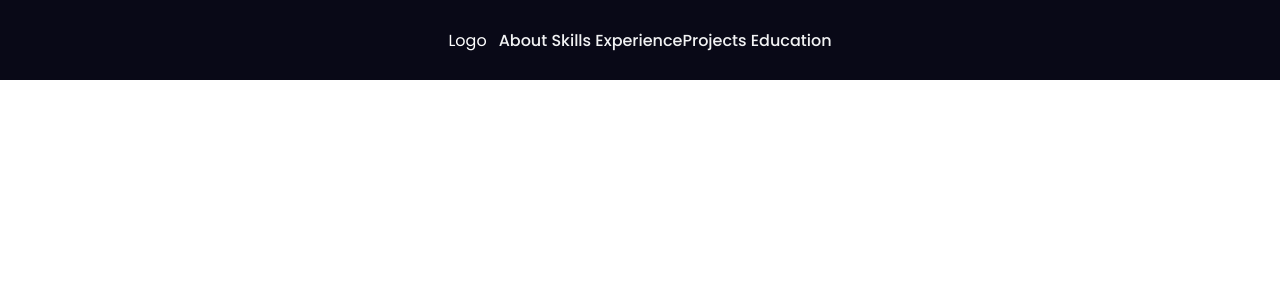
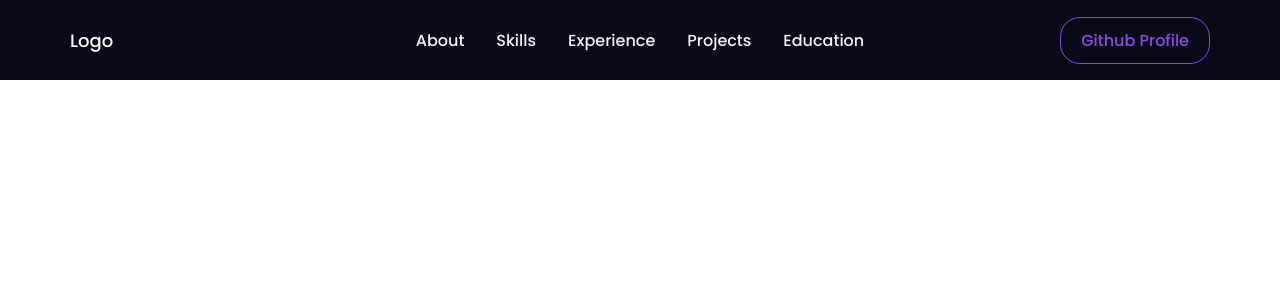
Before and after one commit to aswathi-48/Portfolio, a React (Create React App) app in the folder my-portfolio/: page / in a window 1280 px wide. Shown: the top 300 px of the page. Built offline with nearby package versions, Linux system fonts and the light colour scheme.

Commit message:
Navbar completed

```diff
--- a/my-portfolio/src/components/Navbar.jsx
+++ b/my-portfolio/src/components/Navbar.jsx
@@ -1,9 +1,10 @@
-import React from 'react'
-import styled from 'styled-components'
-import {Link as LinkR} from 'react-router-dom'
+import React, { useState } from "react";
+import { Link as LinkR } from "react-router-dom";
+import styled, { useTheme } from "styled-components";
+import { Bio } from "../data/constants";
+import { MenuRounded } from "@mui/icons-material";
 
-
-const NavbarContainer = styled.div`
+const Nav = styled.div`
   background-color: ${({ theme }) => theme.bg};
   height: 80px;
   display: flex;
@@ -13,22 +14,41 @@ const NavbarContainer = styled.div`
   position: sticky;
   top: 0;
   z-index: 10;
-    color: white
+  color: white;
+`;
+
+const NavbarContainer = styled.div`
+  width: 100%;
+  max-width: 1200px;
+  padding: 0 24px;
+  display: flex;
+  align-items: center;
+  justify-content: space-between;
+  font-size: 1rem;
 `;
 const NavLogo = styled(LinkR)`
+  width: 80%;
   padding: 0 6px;
+  font-weight: 500;
+  font-size: 18px;
   text-decoration: none;
-    color: inherit
+  color: inherit;
 `;
+
 const NavItems = styled.ul`
-    width: 100%,
+  width: 100%;
   display: flex;
   align-items: center;
-    justyfy-content: center;
+  justify-content: center;
   gap: 32px;
   padding: 0 6px;
   list-style: none;
-`
+
+  @media screen and (max-width: 768px) {
+    display: none;
+  }
+`;
+
 const NavLink = styled.a`
   color: ${({ theme }) => theme.text_primary};
   font-weight: 500;
@@ -38,7 +58,7 @@ const NavLink = styled.a`
   &:hover {
     color: ${({ theme }) => theme.primary};
   }
-`
+`;
 
 const ButtonContainer = styled.div`
   width: 80%;
@@ -70,29 +90,100 @@ const GithubButton = styled.a`
     color: ${({ theme }) => theme.text_primary};
   }
 `;
+
+const MobileIcon = styled.div`
+  height: 100%;
+  display: flex;
+  align-items: center;
+  color: ${({ theme }) => theme.text_primary};
+  display: none;
+  @media screen and (max-width: 768px) {
+    display: block;
+  }
+`;
+
+const MobileMenu = styled.ul`
+  width: 100%;
+  display: flex;
+  flex-direction: column;
+  align-items: start;
+  gap: 16px;
+  padding: 0 6px;
+  list-style: none;
+  width: 100%;
+  padding: 12px 40px 24px 40px;
+  background: ${({ theme }) => theme.card_light + 99};
+  position: absolute;
+  top: 80px;
+  right: 0;
+
+  transition: all 0.6s ease-in-out;
+  transform: ${({ isOpen }) =>
+    isOpen ? "translateY(0)" : "translateY(-100%)"};
+  border-radius: 0 0 20px 20px;
+  box-shadow: 0 0 10px 0 rgba(0, 0, 0, 0.2);
+  opacity: ${({ isOpen }) => (isOpen ? "100%" : "0")};
+  z-index: ${({ isOpen }) => (isOpen ? "1000" : "-1000")};
+`;
+
 const Navbar = () => {
+  const [isOpen, setIsOpen] = useState(false);
+  const theme = useTheme();
   return (
+    <Nav>
       <NavbarContainer>
-        <NavLogo to="/"> Logo</NavLogo>
+        <NavLogo to="/">Logo</NavLogo>
+
+        <MobileIcon onClick={() => setIsOpen(!isOpen)}>
+          <MenuRounded style={{ color: "inherit" }} />
+        </MobileIcon>
+
         <NavItems>
-            <NavLink href="#About">About </NavLink>
-            <NavLink href="#Skills">Skills </NavLink>
+          <NavLink href="#About">About</NavLink>
+          <NavLink href="#Skills">Skills</NavLink>
           <NavLink href="#Experience">Experience</NavLink>
-            <NavLink href="#Projects">Projects </NavLink>
-            <NavLink href="#Education">Education </NavLink>
-
+          <NavLink href="#Projects">Projects</NavLink>
+          <NavLink href="#Education">Education</NavLink>
         </NavItems>
 
-          {/* <GithubButton href={Bio.github} target="_Blank"> */}
-        {/* <ButtonContainer>
-          <GithubButton >
-
+        {isOpen && (
+          <MobileMenu isOpen={isOpen}>
+            <NavLink onClick={() => setIsOpen(!isOpen)} href="#About">
+              About
+            </NavLink>
+            <NavLink onClick={() => setIsOpen(!isOpen)} href="#Skills">
+              Skills
+            </NavLink>
+            <NavLink onClick={() => setIsOpen(!isOpen)} href="#Experience">
+              Experience
+            </NavLink>
+            <NavLink onClick={() => setIsOpen(!isOpen)} href="#Projects">
+              Projects
+            </NavLink>
+            <NavLink onClick={() => setIsOpen(!isOpen)} href="#Education">
+              Education
+            </NavLink>
+            <GithubButton
+              href={Bio.github}
+              target="_Blank"
+              style={{
+                background: theme.primary,
+                color: theme.text_primary,
+              }}
+            >
               Github Profile
             </GithubButton>
-        </ButtonContainer> */}
+          </MobileMenu>
+        )}
 
+        <ButtonContainer>
+          <GithubButton href={Bio.github} target="_Blank">
+            Github Profile
+          </GithubButton>
+        </ButtonContainer>
       </NavbarContainer>
-  )
-}
+    </Nav>
+  );
+};
 
-export default Navbar
+export default Navbar;
```
Lines whose indentation alone changed are shown as unchanged.
